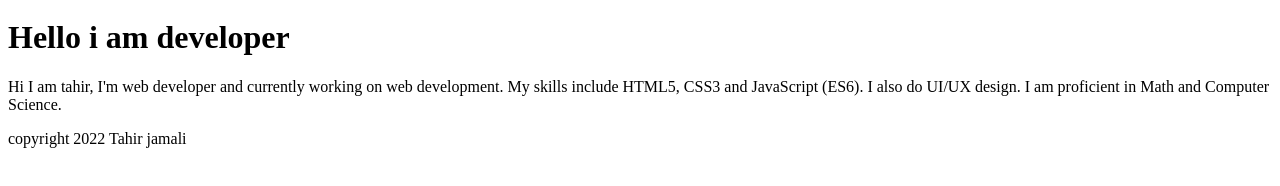
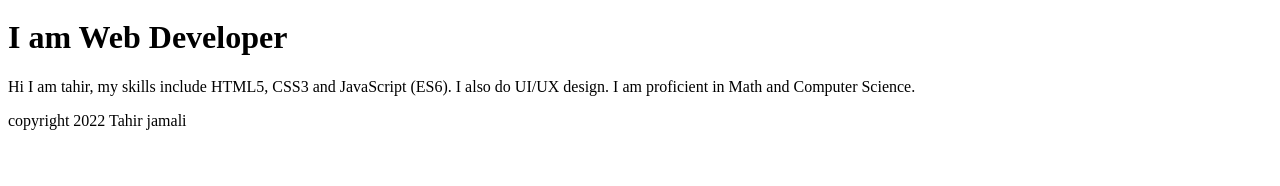
Before and after one commit to tahirjamali/tahirjamali, a plain HTML site: page index.html in a window 1280 px wide. Shown: the part 64-250 px from the top of the page. Drawn offline with Linux system fonts and the light colour scheme.

```diff
--- a/index.html
+++ b/index.html
@@ -23,9 +23,9 @@
 		<!-- MAIN -->
 		<main>
       		<div>
-        		<h1> Hello i am  developer </h1>
+        		<h1> I am Web Developer </h1>
 		        <p>
-              		Hi I am tahir, I'm web developer and currently working on web development. My skills include HTML5, CSS3 and JavaScript (ES6). I also do UI/UX design. I am proficient in Math and Computer Science.
+              		Hi I am tahir, my skills include HTML5, CSS3 and JavaScript (ES6). I also do UI/UX design. I am proficient in Math and Computer Science.
 				</p>
       		</div>
     	</main>
@@ -39,5 +39,4 @@
 <!--
 You have not commit and pushed it yet. see here: https://github.com/tahirjamali/tahirjamali
 -->
-<!-- Doing it myself  -->
-<!-- then dobara karo -->
+<!-- then dobara karo  wait discord pe send akrta hon batna kyta karo -->
```
